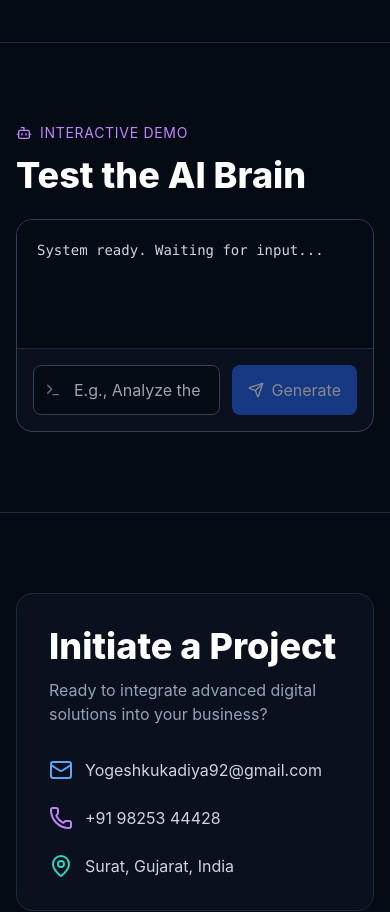
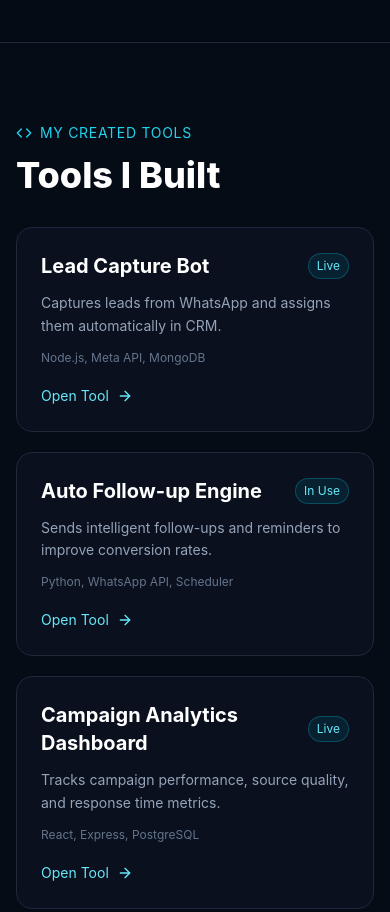
Before and after one commit to yogeshkukadiya92-stack/Yogeshaihub, a React (Vite) app: page / in a window 390 px wide. Shown: the part 5520-6432 px from the top of the page. Built offline with nearby package versions, Linux system fonts and the light colour scheme.

Commit message:
Add my created tools section with editable tool cards

```diff
--- a/src/App.jsx
+++ b/src/App.jsx
@@ -37,6 +37,7 @@ const SITE_DATA = {
     { id: 'expertise', label: 'Expertise' },
     { id: 'process', label: 'Process' },
     { id: 'projects', label: 'Projects' },
+    { id: 'tools', label: 'Tools' },
     { id: 'demo', label: 'Live Demo' },
     { id: 'contact', label: 'Contact' },
   ],
@@ -78,6 +79,29 @@ const SITE_DATA = {
     { title: 'Predictive Supply Chain Platform', client: 'Global Logistics Inc.', metric: 'Reduced stockouts by 34%' },
     { title: 'Enterprise RAG Knowledge Bot', client: 'FinTech Solutions', metric: 'Saved 40 hrs/week in support' },
     { title: 'Automated Defect Detection', client: 'AutoMfg Corp.', metric: '99.2% detection accuracy' },
+  ],
+  tools: [
+    {
+      name: 'Lead Capture Bot',
+      description: 'Captures leads from WhatsApp and assigns them automatically in CRM.',
+      stack: 'Node.js, Meta API, MongoDB',
+      link: '#',
+      status: 'Live',
+    },
+    {
+      name: 'Auto Follow-up Engine',
+      description: 'Sends intelligent follow-ups and reminders to improve conversion rates.',
+      stack: 'Python, WhatsApp API, Scheduler',
+      link: '#',
+      status: 'In Use',
+    },
+    {
+      name: 'Campaign Analytics Dashboard',
+      description: 'Tracks campaign performance, source quality, and response time metrics.',
+      stack: 'React, Express, PostgreSQL',
+      link: '#',
+      status: 'Live',
+    },
   ],
   demoResponses: [
     'Analyzing parameters... enterprise productivity can increase by up to 40% with right AI workflows.',
@@ -279,6 +303,28 @@ function App() {
         </div>
       </section>
 
+      <section id="tools" className="py-20 px-4 border-t border-slate-800 bg-slate-900/10">
+        <div className="max-w-7xl mx-auto">
+          <p className="text-cyan-400 text-sm uppercase tracking-wider mb-3 inline-flex items-center gap-2"><Code className="w-4 h-4" />My Created Tools</p>
+          <h2 className="text-4xl font-extrabold text-white mb-8">Tools I Built</h2>
+          <div className="grid md:grid-cols-2 lg:grid-cols-3 gap-5">
+            {SITE_DATA.tools.map((tool) => (
+              <div key={tool.name} className="rounded-2xl border border-slate-800 bg-[#0A101D] p-6">
+                <div className="flex items-center justify-between gap-3 mb-3">
+                  <h3 className="text-white text-xl font-bold">{tool.name}</h3>
+                  <span className="text-xs px-2 py-1 rounded-full bg-cyan-500/10 border border-cyan-500/30 text-cyan-300">{tool.status}</span>
+                </div>
+                <p className="text-slate-400 text-sm leading-relaxed">{tool.description}</p>
+                <p className="text-slate-500 text-xs mt-3">{tool.stack}</p>
+                <a href={tool.link} target="_blank" rel="noreferrer" className="mt-5 inline-flex items-center gap-2 text-sm text-cyan-300 hover:text-cyan-200">
+                  Open Tool <ArrowRight className="w-4 h-4" />
+                </a>
+              </div>
+            ))}
+          </div>
+        </div>
+      </section>
+
       <section id="demo" className="py-20 px-4 border-t border-slate-800">
         <div className="max-w-4xl mx-auto">
           <p className="text-purple-400 text-sm uppercase tracking-wider mb-3 inline-flex items-center gap-2"><Bot className="w-4 h-4" />Interactive Demo</p>
```
